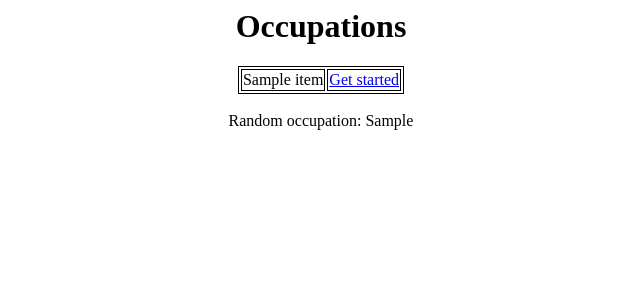
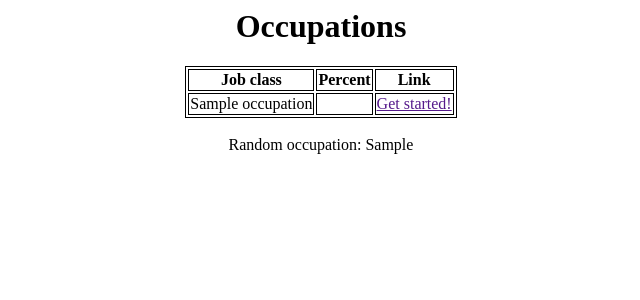
Before and after one commit to srafi1-stuycs/sd-05, a Flask app: template templates/occupations.html in a window 1280 px wide. Shown: the top 300 px of the page, without its empty margins (319-959 px from the left). Run offline with Flask 2, Linux system fonts and the light colour scheme; the template is opened without the code that fills it: most values are stand-ins (such as "Sample title", 1, 10 or a date in 2020); parts of the project's set-up code (start-up, migrations or seed data) failed here and were passed over.

Commit message:
Increased modularity

```diff
--- a/app.py
+++ b/app.py
@@ -3,24 +3,15 @@
 app = Flask(__name__)
 
 
-def read_csv():
-    with open('data/occupations.csv', 'rU') as f:
-        reader = csv.reader(f, delimiter=",", quotechar='"')
-        occupations = []
-        for row in reader:
-            occupations.append(row)
-        return occupations
-
 @app.route('/')
 def index():
     return render_template('index.html')
 
-occupation.read_csv()
 
 @app.route('/occupations')
 def occupations():
     return render_template('occupations.html',
-            occupations = read_csv(),
+            occupations = occupation.read_csv(),
             rand_occupation = occupation.ret_rand() )
 
 if __name__ == '__main__':
--- a/templates/occupations.html
+++ b/templates/occupations.html
@@ -1,8 +1,8 @@
 <html>
   <head>
-    <title>{{ title }}</title>
+    <title>Occupations</title>
     <style type="text/css" media="all">
-table, td {
+table, td, th {
   border: 1px solid black;
 }
     </style>
@@ -11,22 +11,16 @@
     <center>
       <h1>Occupations</h1>
       <table>
-        {% for row in occupations %}
         <tr>
-          {% for item in row[:-1] %}
-          <td>
-            {{item}}
-          </td>
-          {% endfor %}
-          {% if row[2] != 'Link' %}
-          <td>
-            <a href="{{ row[2] }}">Get started</a>
-          </td>
-          {% else %}
-          <td>
-            {{ row[2] }}
-          </td>
-          {% endif %}
+          <th>Job class</th>
+          <th>Percent</th>
+          <th>Link</th>
+        </tr>
+        {% for occupation in occupations %}
+        <tr>
+          <td> {{ occupation }} </td>
+          <td> {{ occupations.get(occupation)[0] }} </td>
+          <td> <a href="{{ occupations.get(occupation)[1] }}">Get started!</a> </td>
         </tr>
         {% endfor %}
       </table>
```
Also changed, not shown: occupation.py (+4 -3 lines).
